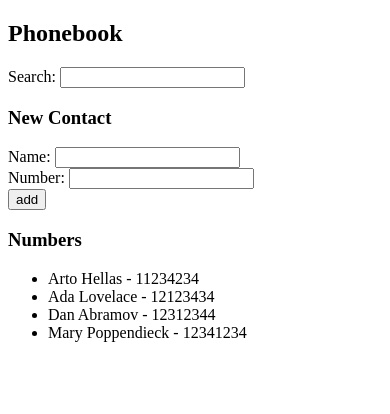
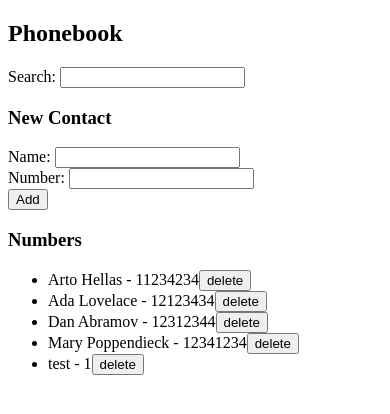
Before and after one commit to hangwl/fso2024, a React (Vite) app in the folder part1/: page / in a window 390 px wide. Shown: the top 414 px of the page. Built offline with nearby package versions, Linux system fonts and the light colour scheme; data requests are answered from the project's data file.

Commit message:
part2.15 - phonebook exercise step 10

```diff
--- a/part1/db.json
+++ b/part1/db.json
@@ -1,24 +1,29 @@
 {
   "persons": [
     {
+      "id": "1",
       "name": "Arto Hellas",
-      "number": "11234234",
-      "id": 1
+      "number": "11234234"
     },
     {
+      "id": "2",
       "name": "Ada Lovelace",
-      "number": "12123434",
-      "id": 2
+      "number": "12123434"
     },
     {
+      "id": "3",
       "name": "Dan Abramov",
-      "number": "12312344",
-      "id": 3
+      "number": "12312344"
     },
     {
+      "id": "4",
       "name": "Mary Poppendieck",
-      "number": "12341234",
-      "id": 4
+      "number": "12341234"
+    },
+    {
+      "id": "7ab1",
+      "name": "test",
+      "number": "1"
     }
   ]
 }
--- a/part1/src/App.jsx
+++ b/part1/src/App.jsx
@@ -1,9 +1,10 @@
-import axios from "axios";
+// App.jsx
 import React, { useState, useEffect } from "react";
-import { SearchBar } from "./components/SearchBar";
-import { ContactForm } from "./components/ContactForm";
-import { ErrorMessage } from "./components/ErrorMessage";
-import { ContactList } from "./components/ContactList";
+import SearchBar from "./components/SearchBar";
+import ContactForm from "./components/ContactForm";
+import ErrorMessage from "./components/ErrorMessage";
+import ContactList from "./components/ContactList";
+import phonebookService from "./services/phonebookService";
 
 const App = () => {
   const [persons, setPersons] = useState([]);
@@ -11,49 +12,72 @@ const App = () => {
   const [newNumber, setNewNumber] = useState("");
   const [searchTerm, setSearchTerm] = useState("");
   const [errorMessage, setErrorMessage] = useState(null);
-  const [nextId, setNextId] = useState(2);
 
   useEffect(() => {
-    console.log("effect");
-    axios.get("http://localhost:3001/persons").then((response) => {
-      console.log("promise fulfilled");
-      setPersons(response.data);
+    phonebookService.getAll().then((initialPersons) => {
+      setPersons(initialPersons);
     });
   }, []);
 
-  const handleNameChange = (event) => {
-    setNewName(event.target.value);
+  const handleInputChange = (event) => {
+    const { name, value } = event.target;
+    if (name === "name") setNewName(value);
+    else if (name === "number") setNewNumber(value);
+    else if (name === "search") setSearchTerm(value);
   };
 
-  const handleNumberChange = (event) => {
-    setNewNumber(event.target.value);
-  };
-
-  const handleSearch = (event) => {
-    setSearchTerm(event.target.value);
-  };
-
-  const addPerson = (event) => {
+  const addOrUpdatePerson = (event) => {
     event.preventDefault();
 
-    const isNameExists = persons.some((person) => person.name === newName);
+    const existingPerson = persons.find((person) => person.name === newName);
 
-    if (isNameExists) {
+    if (existingPerson) {
+      if (existingPerson.number === newNumber) {
         setErrorMessage(`${newName} already exists in the phonebook.`);
         return;
       }
 
+      const confirmReplace = window.confirm(
+        `${newName} already exists in the phonebook. Do you want to replace the existing phone number?`
+      );
+
+      if (confirmReplace) {
+        const updatedPerson = { ...existingPerson, number: newNumber };
+
+        phonebookService
+          .update(existingPerson.id, updatedPerson)
+          .then((updatedPerson) => {
+            setPersons(
+              persons.map((person) =>
+                person.id === updatedPerson.id ? updatedPerson : person
+              )
+            );
+            setNewName("");
+            setNewNumber("");
+            setErrorMessage(null);
+          })
+          .catch((error) => {
+            console.error("Error updating contact:", error);
+          });
+      }
+    } else {
       const personObject = {
         name: newName,
         number: newNumber,
-      id: nextId,
       };
 
-    setPersons(persons.concat(personObject));
+      phonebookService
+        .create(personObject)
+        .then((returnedPerson) => {
+          setPersons(persons.concat(returnedPerson));
           setNewName("");
           setNewNumber("");
           setErrorMessage(null);
-    setNextId(nextId + 1);
+        })
+        .catch((error) => {
+          console.error("Error adding new contact:", error);
+        });
+    }
   };
 
   const filteredPersons = searchTerm
@@ -65,18 +89,17 @@ const App = () => {
   return (
     <div>
       <h2>Phonebook</h2>
-      <SearchBar searchTerm={searchTerm} handleSearch={handleSearch} />
+      <SearchBar searchTerm={searchTerm} handleSearch={handleInputChange} />
       <h3>New Contact</h3>
       <ContactForm
         newName={newName}
         newNumber={newNumber}
-        handleNameChange={handleNameChange}
-        handleNumberChange={handleNumberChange}
-        addPerson={addPerson}
+        handleInputChange={handleInputChange}
+        addOrUpdatePerson={addOrUpdatePerson}
       />
       <ErrorMessage errorMessage={errorMessage} />
       <h3>Numbers</h3>
-      <ContactList filteredPersons={filteredPersons} />
+      <ContactList filteredPersons={filteredPersons} setPersons={setPersons} />
     </div>
   );
 };
--- a/part1/src/components/ContactForm.jsx
+++ b/part1/src/components/ContactForm.jsx
@@ -1,19 +1,34 @@
 import React from "react";
 
-export const ContactForm = ({
-  newName, newNumber, handleNameChange, handleNumberChange, addPerson,
-}) => {
-  return (
-    <form onSubmit={addPerson}>
+const ContactForm = ({
+  newName,
+  newNumber,
+  handleInputChange,
+  addOrUpdatePerson,
+}) => (
+  <form onSubmit={addOrUpdatePerson}>
     <div>
-        Name: <input value={newName} onChange={handleNameChange} />
+      Name:{" "}
+      <input
+        type="text"
+        name="name"
+        value={newName}
+        onChange={handleInputChange}
+      />
     </div>
     <div>
-        Number: <input value={newNumber} onChange={handleNumberChange} />
+      Number:{" "}
+      <input
+        type="text"
+        name="number"
+        value={newNumber}
+        onChange={handleInputChange}
+      />
     </div>
     <div>
-        <button type="submit">add</button>
+      <button type="submit">Add</button>
     </div>
   </form>
 );
-};
+
+export default ContactForm;
--- a/part1/src/components/ContactList.jsx
+++ b/part1/src/components/ContactList.jsx
@@ -1,13 +1,43 @@
 import React from "react";
+import phonebookService from "../services/phonebookService";
 
-export const ContactList = ({ filteredPersons }) => {
+const ContactList = ({ filteredPersons, setPersons }) => {
+  const handleDelete = (id) => {
+    const personToDelete = filteredPersons.find((person) => person.id === id);
+
+    if (!personToDelete) {
+      console.error("Error: Person to delete not found");
+      return;
+    }
+
+    const confirmDelete = window.confirm(
+      `Are you sure you want to delete ${personToDelete.name}?`
+    );
+
+    if (confirmDelete) {
+      phonebookService
+        .remove(id)
+        .then(() => {
+          setPersons((prevPersons) =>
+            prevPersons.filter((person) => person.id !== id)
+          );
+        })
+        .catch((error) => {
+          console.error("Error deleting contact:", error);
+        });
+    }
+  };
+
   return (
     <ul>
       {filteredPersons.map((person) => (
         <li key={person.id}>
           {person.name} - {person.number}
+          <button onClick={() => handleDelete(person.id)}>delete</button>
         </li>
       ))}
     </ul>
   );
 };
+
+export default ContactList;
--- a/part1/src/components/ErrorMessage.jsx
+++ b/part1/src/components/ErrorMessage.jsx
@@ -1,5 +1,7 @@
 import React from "react";
 
-export const ErrorMessage = ({ errorMessage }) => {
+const ErrorMessage = ({ errorMessage }) => {
   return <p style={{ color: "red" }}>{errorMessage}</p>;
 };
+
+export default ErrorMessage;
--- a/part1/src/components/SearchBar.jsx
+++ b/part1/src/components/SearchBar.jsx
@@ -1,9 +1,11 @@
 import React from "react";
 
-export const SearchBar = ({ searchTerm, handleSearch }) => {
+const SearchBar = ({ searchTerm, handleSearch }) => {
   return (
     <div>
       Search: <input value={searchTerm} onChange={handleSearch} />
     </div>
   );
 };
+
+export default SearchBar;
--- /dev/null
+++ b/part1/src/services/phonebookService.js
@@ -0,0 +1,25 @@
+import axios from 'axios';
+
+const baseUrl = 'http://localhost:3001/persons';
+
+const getAll = () => {
+    const request = axios.get(baseUrl);
+    return request.then(response => response.data)
+}
+
+const create = (newPerson) => {
+    const request = axios.post(baseUrl, newPerson);
+    return request.then(response => response.data)
+}
+
+const update = (id, updatedPerson) => {
+    const request = axios.put(`${baseUrl}/${id}`, updatedPerson);
+    return request.then(response => response.data)
+}
+
+const remove = (id) => {
+    const request = axios.delete(`${baseUrl}/${id}`);
+    return request.then(response => response.data);
+}
+
+export default { getAll, create, update, remove };
```
Lines whose indentation alone changed are shown as unchanged.
